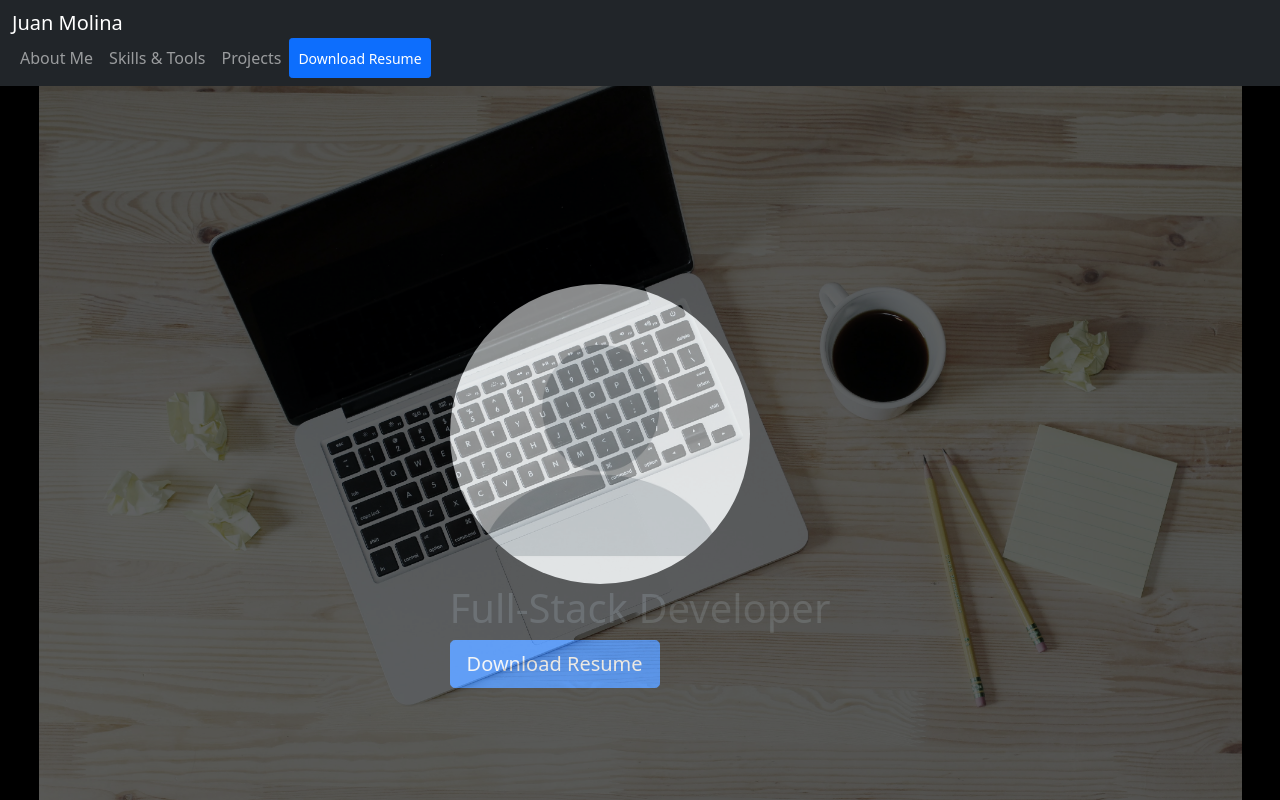
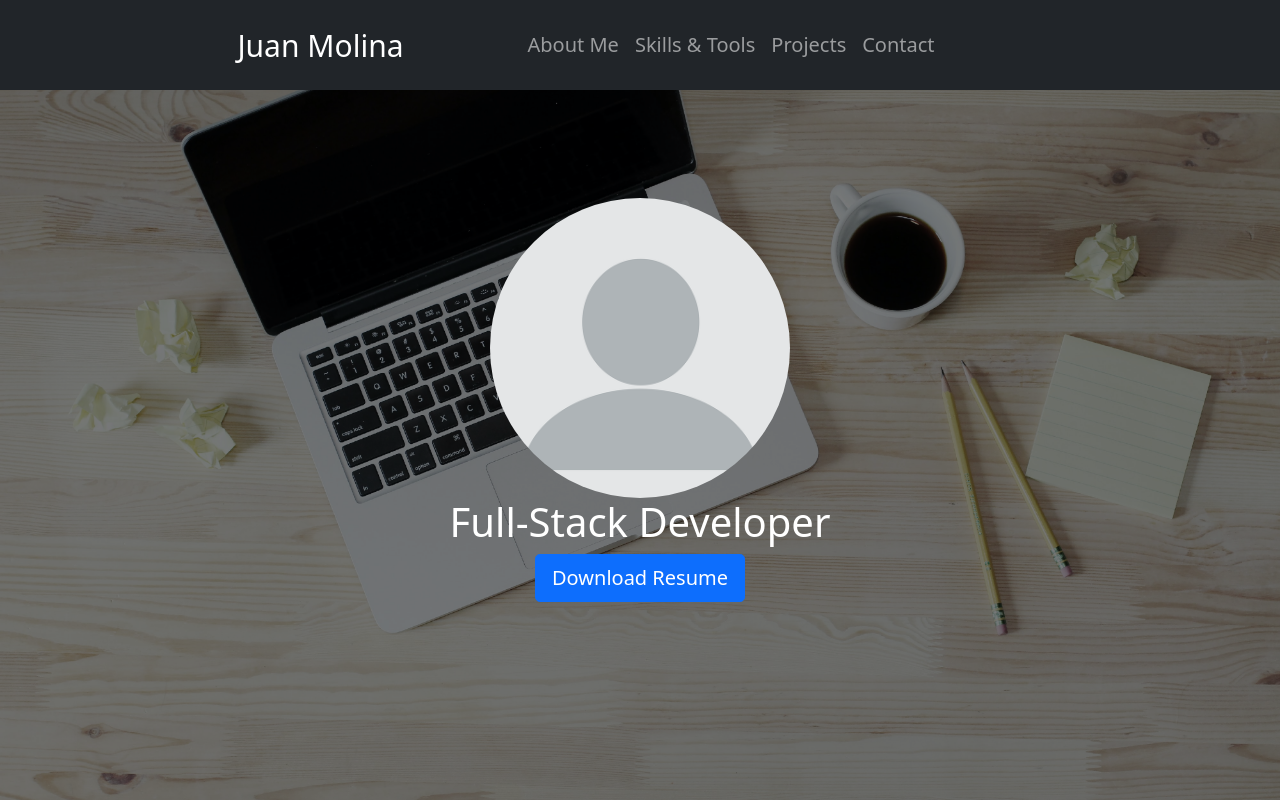
Before and after one commit to juanmolina23/portfolio-website, a React app: page / in a window 1280 px wide. Shown: the top 800 px of the page. Built offline with nearby package versions, Linux system fonts and the light colour scheme.

Commit message:
Fixed nav bar. Added styling to home component. Fixed css loader bug for image loading.

```diff
--- a/src/components/AboutMe.js
+++ b/src/components/AboutMe.js
@@ -1,20 +1,9 @@
 import React, { useEffect } from "react"
-import { Button } from "react-bootstrap"
-
-import imageBg from "../images/main-bg2.jpg"
-import profilePic from "../images/profile-pic.png"
 
 function AboutMe() {
   return (
-    <div id="about" className="aboutme-section">
-      <img src={imageBg} className="image-bg" />
-      <div className="testdiv">
-        <img src={profilePic} alt="Profile picture" className="profile-pic" />
-        <h1>Full-Stack Developer</h1>
-        <Button variant="primary" size="lg">
-          Download Resume
-        </Button>
-      </div>
+    <div id="about" className="custom-section">
+      <h1>About Me</h1>
     </div>
   )
 }
--- a/src/components/Footer.js
+++ b/src/components/Footer.js
@@ -2,7 +2,7 @@ import React, { useEffect } from "react"
 
 function Footer() {
   return (
-    <footer>
+    <footer id="contact">
       <h1>footer section</h1>
     </footer>
   )
--- a/src/components/Home.js
+++ b/src/components/Home.js
@@ -1,4 +1,9 @@
 import React, { useEffect } from "react"
+
+import { Button } from "react-bootstrap"
+
+import imageBg from "../images/main-bg2.jpg"
+import profilePic from "../images/profile-pic.png"
 
 import AboutMe from "./AboutMe"
 import SkillsTools from "./SkillsTools"
@@ -7,12 +12,21 @@ import Footer from "./Footer"
 
 function Home() {
   return (
-    <div>
+    <>
+      <div id="home" className="bg-image">
+        <div className="overlay">
+          <img src={profilePic} alt="Profile picture" className="profile-pic" />
+          <h1>Full-Stack Developer</h1>
+          <Button variant="primary" size="lg">
+            Download Resume
+          </Button>
+        </div>
+      </div>
       <AboutMe />
       <SkillsTools />
       <Projects />
       <Footer />
-    </div>
+    </>
   )
 }
 
--- a/src/components/NavMenu.js
+++ b/src/components/NavMenu.js
@@ -2,20 +2,21 @@ import React, { useEffect } from "react"
 import { Navbar, Container, Nav, Button, Row, Col } from "react-bootstrap"
 function NavMenu() {
   return (
-    <Navbar sticky="top" expand="sm" bg="dark" variant="dark">
-      <Container fluid={true} className="justify-content-between">
+    <Navbar id="navbarMenu" sticky="top" expand="sm" bg="dark" variant="dark" collapseOnSelect>
+      <Container fluid={true} className="justify-content-center">
         <div>
-          <Navbar.Brand>Juan Molina</Navbar.Brand>
-
+          <Navbar.Brand id="navbarMenuBrand" href="#home">
+            Juan Molina
+          </Navbar.Brand>
+        </div>
+        <div>
           <Navbar.Toggle aria-controls="basic-navbar-nav" />
           <Navbar.Collapse id="basic-navbar-nav">
-            <Nav className="me-auto">
+            <Nav id="navbarMenuNav" className="me-auto">
               <Nav.Link href="#about">About Me</Nav.Link>
               <Nav.Link href="#skills">Skills &amp; Tools</Nav.Link>
               <Nav.Link href="#projects">Projects</Nav.Link>
-              <Button variant="primary" size="sm">
-                Download Resume
-              </Button>
+              <Nav.Link href="#contact">Contact</Nav.Link>
             </Nav>
           </Navbar.Collapse>
         </div>
--- a/src/components/Projects.js
+++ b/src/components/Projects.js
@@ -2,7 +2,7 @@ import React, { useEffect } from "react"
 
 function Projects() {
   return (
-    <div className="custom-section">
+    <div id="projects" className="custom-section">
       <h1>Projects Section</h1>
     </div>
   )
--- a/src/components/SkillsTools.js
+++ b/src/components/SkillsTools.js
@@ -2,7 +2,7 @@ import React, { useEffect } from "react"
 
 function SkillsTools() {
   return (
-    <div className="custom-section">
+    <div id="skills" className="custom-section">
       <h1>Skills and Tools section</h1>
     </div>
   )
--- a/src/styles/base/_base.scss
+++ b/src/styles/base/_base.scss
@@ -4,31 +4,8 @@
   padding: 0;
 }
 
-.aboutme-section {
+.custom-section {
+  padding-top: 90px;
   width: 100%;
   height: 100vh;
-  display: flex;
-  flex-direction: column;
-  justify-content: center;
-  align-items: center;
-  background: black;
-  overflow: hidden;
 }
-
-.image-bg {
-  height: 100vh;
-  position: fixed;
-  object-fit: cover;
-  opacity: 0.4;
-}
-
-.profile-pic {
-  width: 300px;
-  border-radius: 50%;
-}
-
-@media (max-width: $bp_small) {
-  .profile-pic {
-    width: 100px;
-  }
-}
--- /dev/null
+++ b/src/styles/components/Home.scss
@@ -0,0 +1,31 @@
+.bg-image {
+  height: 100vh;
+  width: 100%;
+  margin-top: -90px;
+  position: relative;
+  background-size: cover;
+  background-position: 50% 50%;
+  background-image: url("../../images/main-bg2.jpg");
+}
+
+.overlay {
+  position: absolute;
+  height: 100%;
+  width: 100%;
+  background: rgba(0, 0, 0, 0.5);
+  color: white;
+  display: flex;
+  flex-direction: column;
+  justify-content: center;
+  align-items: center;
+}
+.profile-pic {
+  width: 300px;
+  border-radius: 50%;
+}
+
+@media (max-width: $bp_small) {
+  .profile-pic {
+    width: 100px;
+  }
+}
--- /dev/null
+++ b/src/styles/components/NavMenu.scss
@@ -0,0 +1,12 @@
+#navbarMenu {
+  height: 90px;
+  font-size: 1.25em;
+
+  #navbarMenuBrand {
+    font-size: 1.5em;
+  }
+
+  #navbarMenuNav {
+    padding: 100px;
+  }
+}
--- a/src/styles/style.scss
+++ b/src/styles/style.scss
@@ -1,3 +1,5 @@
 @import "~bootstrap/scss/bootstrap";
 @import "./base/settings";
 @import "./base/base";
+@import "./components/NavMenu.scss";
+@import "./components/Home.scss";
--- a/webpack.config.js
+++ b/webpack.config.js
@@ -24,7 +24,7 @@ module.exports = {
       },
       {
         test: /\.s?css$/,
-        use: [MiniCssExtractPlugin.loader, "css-loader", "sass-loader"]
+        use: [MiniCssExtractPlugin.loader, { loader: "css-loader", options: { url: false } }, "sass-loader"]
       },
       {
         test: /\.(png|jpe?g|gif)$/i,
```
Also changed, not shown: 1 other file (tests, documents, lock files or other folders).
